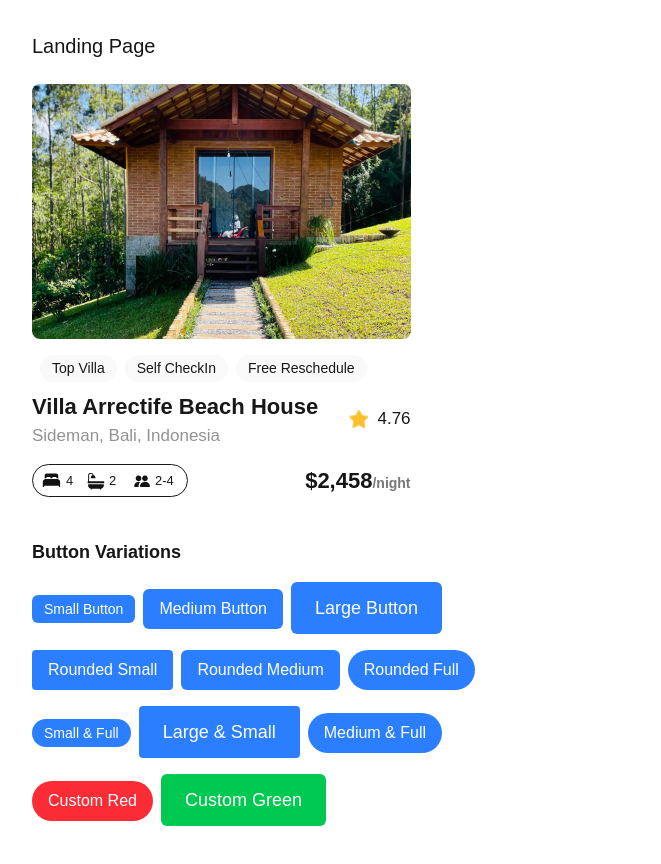
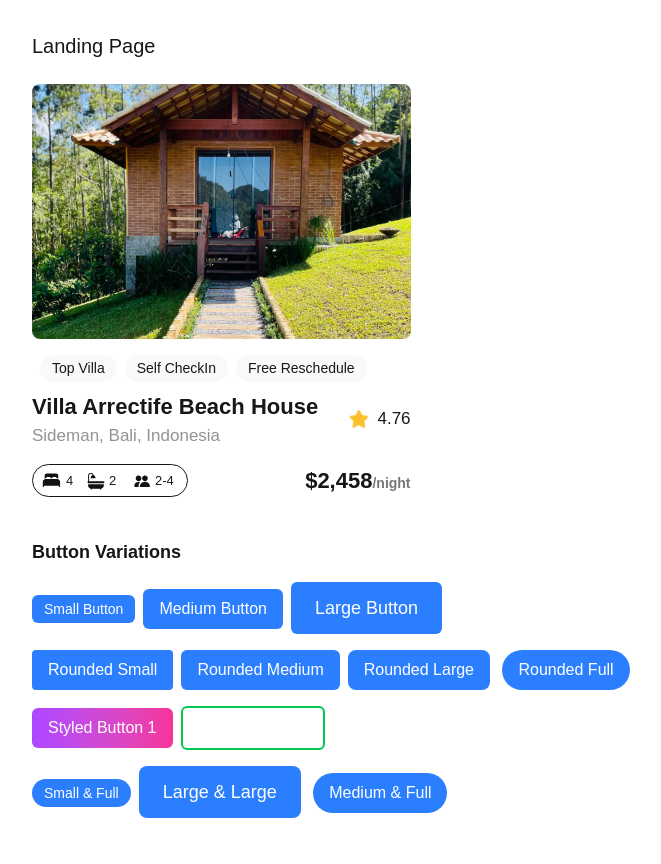
Before and after one commit to kiyimbahenry/alx-project-0x00-setup, a Next.js app in the folder alx-project-0x00/: page /landing in a window 1280 px wide. Shown: the whole page, without its empty margins (0-661 px from the left). Built offline with nearby package versions, Linux system fonts and the light colour scheme.

Commit message:
Adjusted advanced task

```diff
--- a/alx-project-0x00/components/Button.tsx
+++ b/alx-project-0x00/components/Button.tsx
@@ -4,6 +4,7 @@ const Button: React.FC<ButtonProps> = ({
     title,
     size = 'medium',
     shape = 'rounded-md',
+    styles = '',
     className = ''
 }) => {
     // Size styles
@@ -19,6 +20,7 @@ const Button: React.FC<ButtonProps> = ({
             ${shape}
             bg-blue-500 text-white font-medium
             hover:bg-blue-600 transition-colors
+            ${styles}
             ${className}
         `}>
             {title}
--- a/alx-project-0x00/interfaces/index.ts
+++ b/alx-project-0x00/interfaces/index.ts
@@ -5,6 +5,6 @@ export interface PillProps {
 export interface ButtonProps {
     title: string;
     size?: 'small' | 'medium' | 'large';
-    shape?: 'rounded-sm' | 'rounded-md' | 'rounded-full';
-    className?: string;
+    shape?: 'rounded-sm' | 'rounded-md' | 'rounded-lg' | 'rounded-full'; // Added rounded-lg
+    styles?: string; // Added styles property
 }
--- a/alx-project-0x00/pages/landing.tsx
+++ b/alx-project-0x00/pages/landing.tsx
@@ -14,40 +14,37 @@ const Landing: React.FC = () => {
                 <h2 className="text-lg font-semibold">Button Variations</h2>
 
                 {/* Size Variations */}
-                <div className="space-x-2">
+                <div className="space-x-2 mb-4">
                     <Button title="Small Button" size="small" />
                     <Button title="Medium Button" size="medium" />
                     <Button title="Large Button" size="large" />
                 </div>
 
-                {/* Shape Variations */}
-                <div className="space-x-2">
+                {/* Shape Variations - INCLUDING rounded-lg */}
+                <div className="space-x-2 mb-4">
                     <Button title="Rounded Small" shape="rounded-sm" />
                     <Button title="Rounded Medium" shape="rounded-md" />
+                    <Button title="Rounded Large" shape="rounded-lg" /> {/* Added this line */}
                     <Button title="Rounded Full" shape="rounded-full" />
                 </div>
 
-                {/* Combination of Size and Shape */}
-                <div className="space-x-2">
-                    <Button title="Small & Full" size="small" shape="rounded-full" />
-                    <Button title="Large & Small" size="large" shape="rounded-sm" />
-                    <Button title="Medium & Full" size="medium" shape="rounded-full" />
+                {/* Using styles prop */}
+                <div className="space-x-2 mb-4">
+                    <Button
+                        title="Styled Button 1"
+                        styles="bg-gradient-to-r from-purple-500 to-pink-500 text-white"
+                    />
+                    <Button
+                        title="Styled Button 2"
+                        styles="border-2 border-green-500 text-green-500 bg-transparent hover:bg-green-500 hover:text-white"
+                    />
                 </div>
 
-                {/* With Custom Styles */}
-                <div className="space-x-2">
-                    <Button
-                        title="Custom Red"
-                        size="medium"
-                        shape="rounded-full"
-                        className="bg-red-500 hover:bg-red-600"
-                    />
-                    <Button
-                        title="Custom Green"
-                        size="large"
-                        shape="rounded-md"
-                        className="bg-green-500 hover:bg-green-600"
-                    />
+                {/* Combination of Size and Shape */}
+                <div className="space-x-2 mb-4">
+                    <Button title="Small & Full" size="small" shape="rounded-full" />
+                    <Button title="Large & Large" size="large" shape="rounded-lg" /> {/* Added this line */}
+                    <Button title="Medium & Full" size="medium" shape="rounded-full" />
                 </div>
             </div>
         </div>
```
